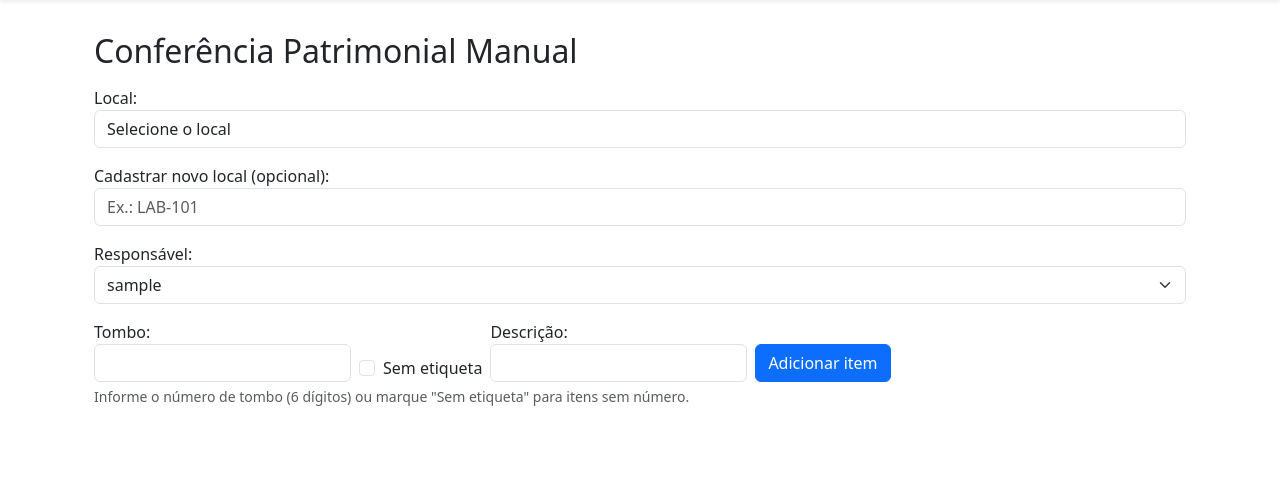
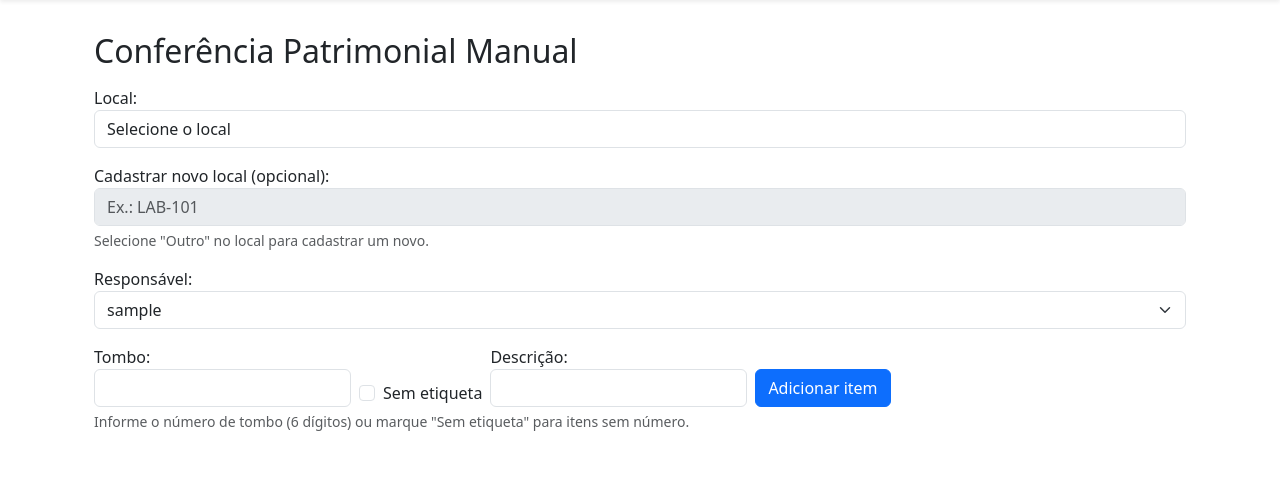
Before and after one commit to dacom-laboratorio-cm/utf-patrimonio, a Flask app: page /conferencia_patrimonial/manual in a window 1280 px wide. Shown: the part 57-548 px from the top of the page. Run offline with Flask 3, Linux system fonts and the light colour scheme; the visitor is signed in with stand-in values (Sample User, id 1); data comes from the database, SQL or seed files in the repository; data that the repository does not hold is empty.

Commit message:
Adiciona opção "Outro" nos campos de seleção de local e implementa lógica para habilitar o cadastro de novos locais. Melhora a usabilidade nos formulários de conferência patrimonial.

```diff
--- a/app/patrimonio/routes.py
+++ b/app/patrimonio/routes.py
@@ -149,7 +149,7 @@ def conferencia_patrimonial():
     form.responsavel.choices = [(u.nome, u.nome) for u in usuarios] or [(current_user.nome, current_user.nome)]
     if not form.responsavel.data:
         form.responsavel.data = current_user.nome
-    form.local.choices = [(l, l) for l in locais]
+    form.local.choices = [(l, l) for l in locais] + [('Outro', 'Outro')]
     relatorio = None
     if form.validate_on_submit():
         local_input = form.novo_local.data.strip() if form.novo_local.data else ''
--- a/app/templates/conferencia_patrimonial_manual.html
+++ b/app/templates/conferencia_patrimonial_manual.html
@@ -6,11 +6,12 @@
 <form method="post" id="form-levantamento-manual">
     <div class="mb-3">
         <label for="local">Local:</label>
-        <select name="local" id="local" class="form-control" required {% if itens %}readonly disabled{% endif %}>
+        <select name="local" id="local" class="form-control" required {% if itens %}readonly disabled{% else %}onchange="toggleNovoLocalManual()"{% endif %}>
             <option value="">Selecione o local</option>
             {% for l in locais %}
                 <option value="{{ l }}" {% if (local_manual == l) or (request.form.local == l) %}selected{% endif %}>{{ l }}</option>
             {% endfor %}
+            <option value="Outro">Outro</option>
         </select>
         {% if itens %}
             <input type="hidden" name="local" value="{{ local_manual }}">
@@ -18,7 +19,8 @@
     </div>
     <div class="mb-3">
         <label for="novo_local">Cadastrar novo local (opcional):</label>
-        <input type="text" name="novo_local" id="novo_local" class="form-control" placeholder="Ex.: LAB-101" {% if itens %}readonly disabled{% endif %}>
+        <input type="text" name="novo_local" id="novo_local" class="form-control" placeholder="Ex.: LAB-101" {% if itens %}readonly disabled{% else %}disabled{% endif %}>
+        <div class="form-text">Selecione "Outro" no local para cadastrar um novo.</div>
     </div>
     <div class="mb-3">
         <label for="responsavel">Responsável:</label>
@@ -69,8 +71,20 @@ function toggleTombo() {
         tombo.setAttribute('required', 'required');
     }
 }
+function toggleNovoLocalManual() {
+    var local = document.getElementById('local');
+    var novoLocal = document.getElementById('novo_local');
+    if (local.value === 'Outro') {
+        novoLocal.disabled = false;
+        novoLocal.focus();
+    } else {
+        novoLocal.disabled = true;
+        novoLocal.value = '';
+    }
+}
 window.onload = function() {
     toggleTombo();
+    toggleNovoLocalManual();
 };
 </script>
 
```
Also changed, not shown: app/templates/conferencia_patrimonial.html (+20 -3 lines).
